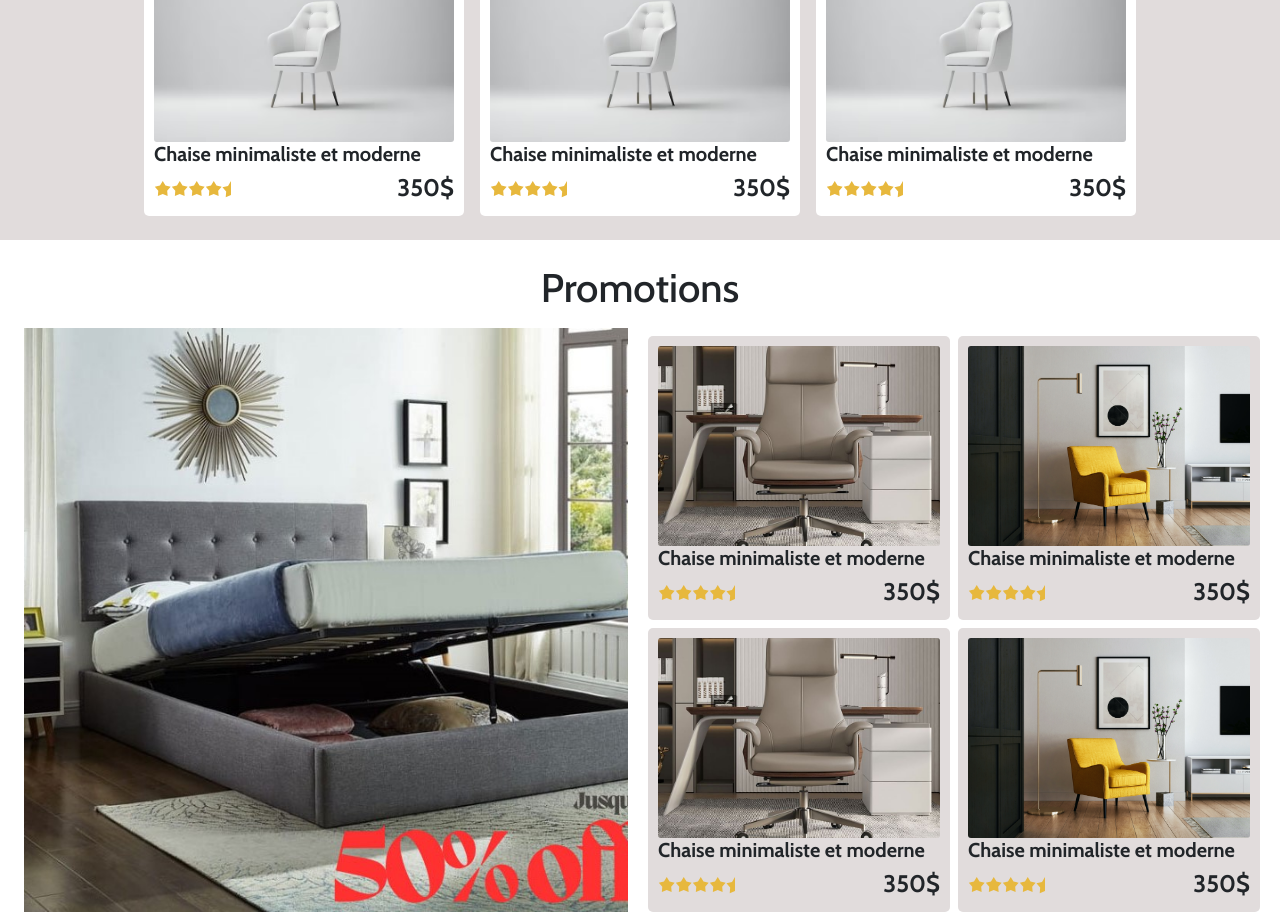
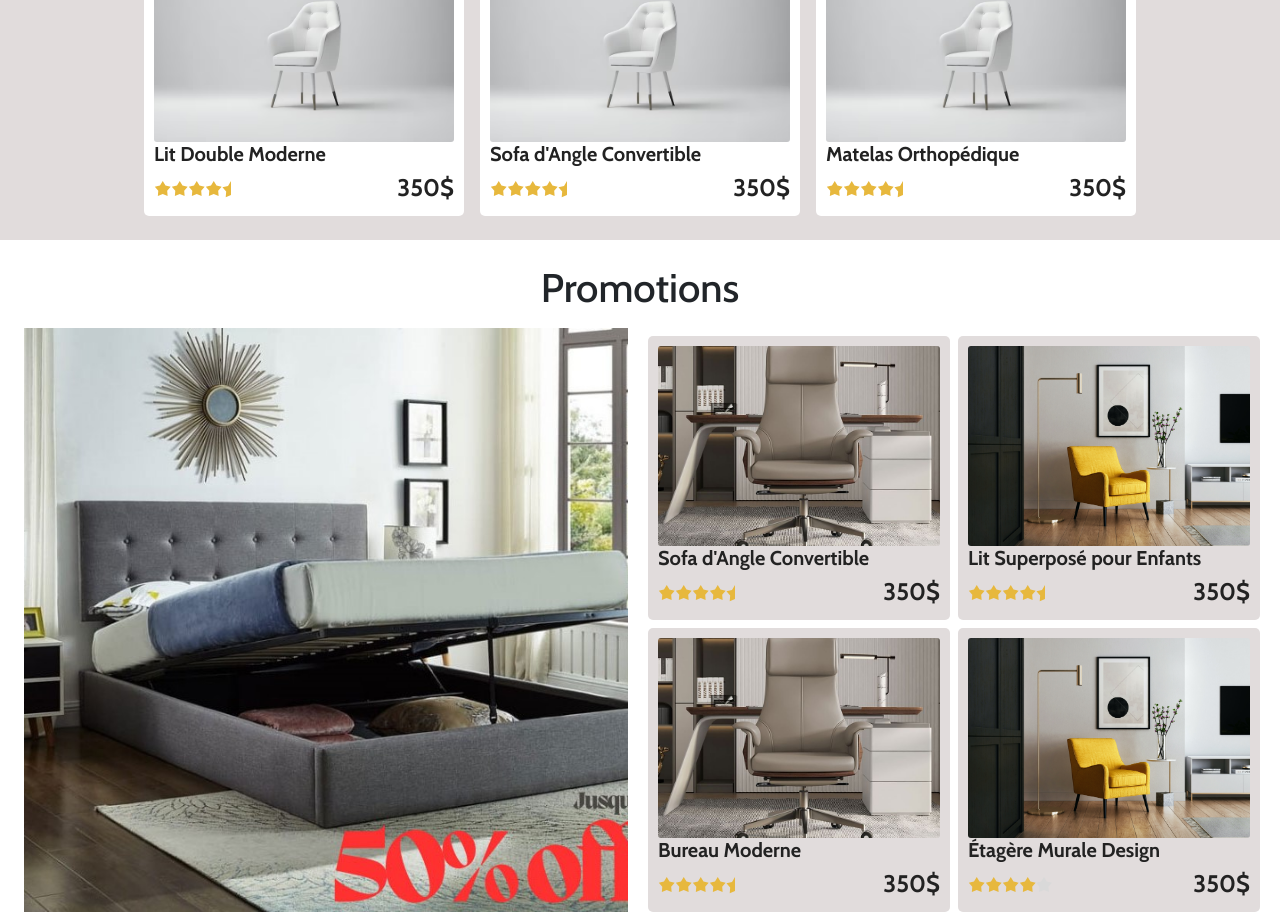
Before and after one commit to DylanTigo/matela-l, a React (Vite) app: page / in a window 1280 px wide. Shown: the part 1881-2797 px from the top of the page. Built offline with nearby package versions, Linux system fonts and the light colour scheme.

Commit message:
responive de la page de produit fait possibilite d'acceder aux detail des produits de la landing page

```diff
--- a/src/Accueil.jsx
+++ b/src/Accueil.jsx
@@ -4,6 +4,7 @@ import { Slider } from "./Components/Slider/Slider";
 import { LuArrowRight } from "react-icons/lu";
 import { SearchBar } from "./Components/SearchBar/SearchBar";
 import { Link } from "react-router-dom";
+import datas from "../product.json"
 
 //image
 import chaise from "./assets/chair.jpg";
@@ -17,6 +18,8 @@ import promoImg from "./assets/promoImg.jpg";
 import LandingCard from "./Components/Card/LandingCard";
 
 export function Accueil() {
+  const products = datas.products
+  console.log(products);
   return (
     <>
       <main className="container-fluid p-0 w-100">
@@ -92,9 +95,9 @@ export function Accueil() {
         >
           <h2 className="h1 text-center mb-3 ">Best Sellers</h2>
           <div className=" d-flex justify-content-center align-items-center flex-wrap  gap-lg-3 gap-2 ">
-            <LandingCard img={img} />
-            <LandingCard img={img} />
-            <LandingCard img={img} />
+            <LandingCard product={products[1]} img={img} />
+            <LandingCard product={products[8]} img={img} />
+            <LandingCard product={products[4]} img={img} />
           </div>
         </section>
         <section
@@ -110,12 +113,12 @@ export function Accueil() {
             />
             <div className="col-12 col-lg-6 mt-0 mt-md-2 ">
               <div className=" col-12 d-flex justify-content-center gap-2 flex-sm-row  ">
-                <LandingCard img={promoImg1} />
-                <LandingCard img={promoImg2} />
+                <LandingCard product={products[9]} img={promoImg1} />
+                <LandingCard product={products[11]} img={promoImg2} />
               </div>
               <div className=" col-12 d-flex flex-row justify-content-center gap-2 mt-2 ">
-                <LandingCard img={promoImg1} />
-                <LandingCard img={promoImg2} />
+                <LandingCard product={products[3]} img={promoImg1} />
+                <LandingCard product={products[5]} img={promoImg2} />
               </div>
             </div>
           </div>
--- a/src/Components/Button/Button.jsx
+++ b/src/Components/Button/Button.jsx
@@ -4,7 +4,7 @@ import { LuChevronDown } from "react-icons/lu";
 
 // eslint-disable-next-line react/prop-types
 export function Button({children, btnType }) {
-  console.log(children);
+
   if (btnType === "secondary") {
     return (
       <>
--- a/src/Components/Card/LandingCard.jsx
+++ b/src/Components/Card/LandingCard.jsx
@@ -1,29 +1,24 @@
 /* eslint-disable react/prop-types */
-import { FullStar } from "../Star/FullStar";
-import { HalfStar } from "../Star/HalfStar";
+import { getRatingStars } from "../../utils";
+import { Link } from "react-router-dom";
 
+export default function LandingCard({ product, img }) {
+  const ratingStars = getRatingStars(product);
 
-export default function LandingCard({productDetail, img}) {
   return (
     <article className="landingArticle col-6">
-      <a href={productDetail}>
+      <Link to={`/produit/${product.id}`}>
         <img
           src={img}
           alt=""
           className=" img-fluid object-fit-cover align-self-stretch"
         />
-        <h5>Chaise minimaliste et moderne</h5>
+        <h5>{product.name}</h5>
         <div className=" d-flex justify-content-between align-items-center w-100 px-">
-          <div className="starGroup">
-            <FullStar />
-            <FullStar />
-            <FullStar />
-            <FullStar />
-            <HalfStar />
-          </div>
+          <div className="starGroup">{ratingStars}</div>
           <p className="price fs-4 fw-bold m-0">350$</p>
         </div>
-      </a>
+      </Link>
     </article>
-  )
+  );
 }
--- a/src/Components/Card/ProductCard.jsx
+++ b/src/Components/Card/ProductCard.jsx
@@ -7,6 +7,7 @@ import {getRatingStars, showCurrentPrice, disponibility} from "../../utils.jsx";
 export function ProductCard({ product }) {
 
   const [color, dipoInfo] = disponibility();
+
 
   const ratingStars = getRatingStars(product);
   const currentPrice = showCurrentPrice(product);
--- a/src/Produit.jsx
+++ b/src/Produit.jsx
@@ -19,6 +19,7 @@ export default function Produit() {
   const params = useParams();
   const product =
     datas.products.find((product) => product.id === +params.id) || {};
+
   const [currentImg, setCurrentImg] = useState(img1);
   let recommendationList = datas.products.filter(
     (prod) => prod.type === product.type || prod.brand == product.brand
@@ -60,7 +61,7 @@ export default function Produit() {
           </ul>
         </div>
         <div className="detailContainer">
-          <div className="w-75 mx-auto d-flex flex-column gap-3">
+          <div className="w-75 mx-auto d-flex flex-column gap-3 details">
             <h2 className=" h2 d-flex justify-content-between align-items-center ">
               {product.name}{" "}
               <span className="favorite">
@@ -131,7 +132,7 @@ export default function Produit() {
               <ProductCard product={prod} key={prod.id} />
             ))
           ) : (
-            <p className=" text-center ">
+            <p className=" text-center flex-grow-1 my-5 ">
               Pas de produit trouvé pour cette recherche
             </p>
           )}
--- a/src/css/main.scss
+++ b/src/css/main.scss
@@ -32,7 +32,8 @@ $theme-colors: (
 );
 
 a {
-  color: #222222;
+  color: #222222 !important;
+  text-decoration: none !important;
 }
 
 .navIcon {
@@ -343,13 +344,16 @@ a {
     .mainImg {
       position: relative;
       width: 100%;
-      max-height: 75vh;
-      overflow-y: scroll;
+      min-height: 400px;
+      overflow-y: hidden;
       border-radius: 10px;
+      display: flex;
+      aspect-ratio: 3/2;
+      align-items: center;
 
       .currentImg {
-        width: auto;
-        object-fit: cover;
+        display: block;
+        margin-inline: auto;
         object-position: center;
       }
       .sliderBtn {
@@ -444,6 +448,9 @@ a {
   .productDetail .detailContainer {
     width: 100%;
   }
+  .productDetail .detailContainer .details{
+    width: 100% !important;
+  }
 }
 
 @import "node_modules/bootstrap/scss/bootstrap";
--- a/src/utils.jsx
+++ b/src/utils.jsx
@@ -6,6 +6,7 @@ const promotionPourcentage = 30 / 100
 
 
 export function getRatingStars (product) {
+  // console.log(product);
   const stars = [];
   const nbrFullstar = Math.floor(product.rating);
   const nbrEmptystar = 5 - Math.ceil(product.rating);
```
